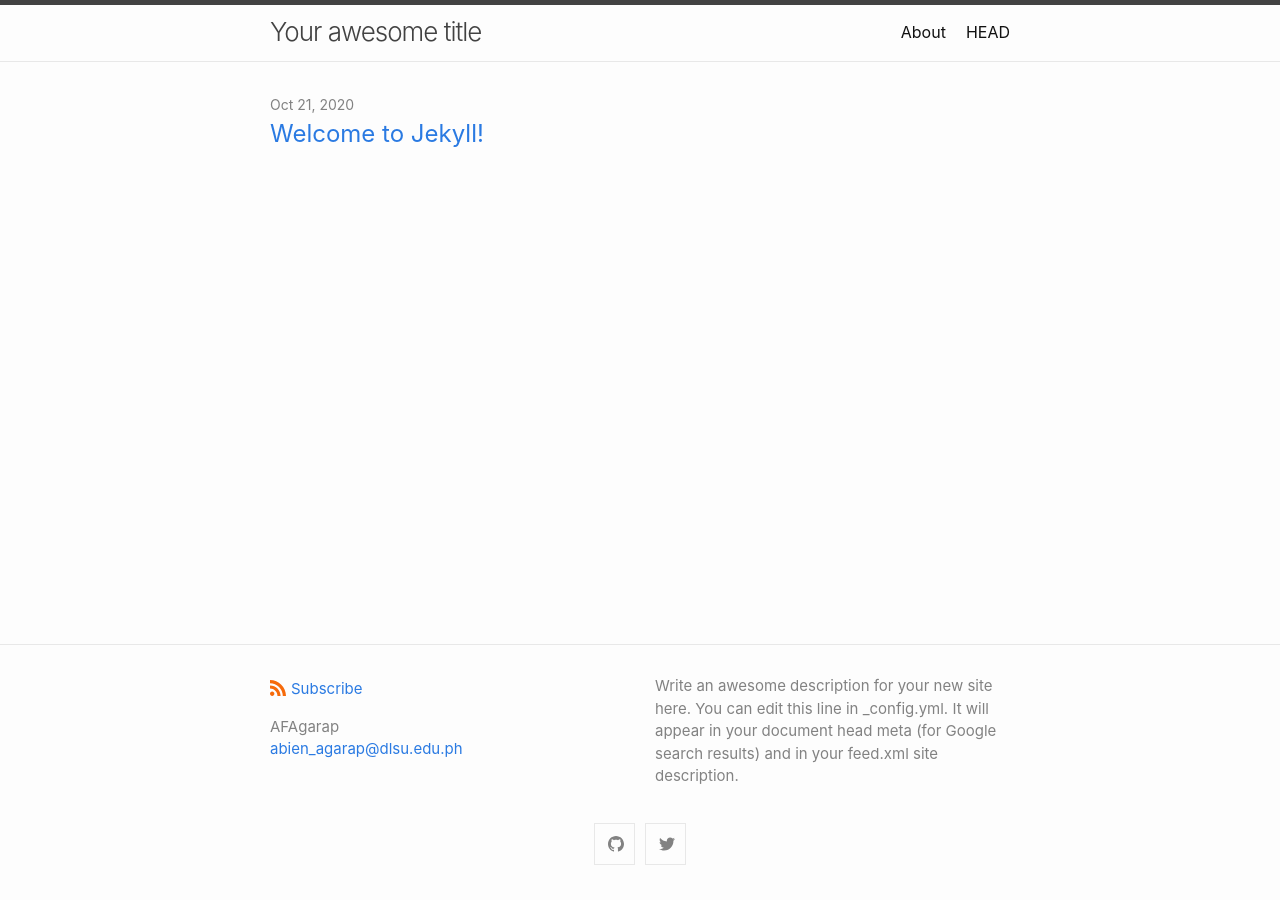
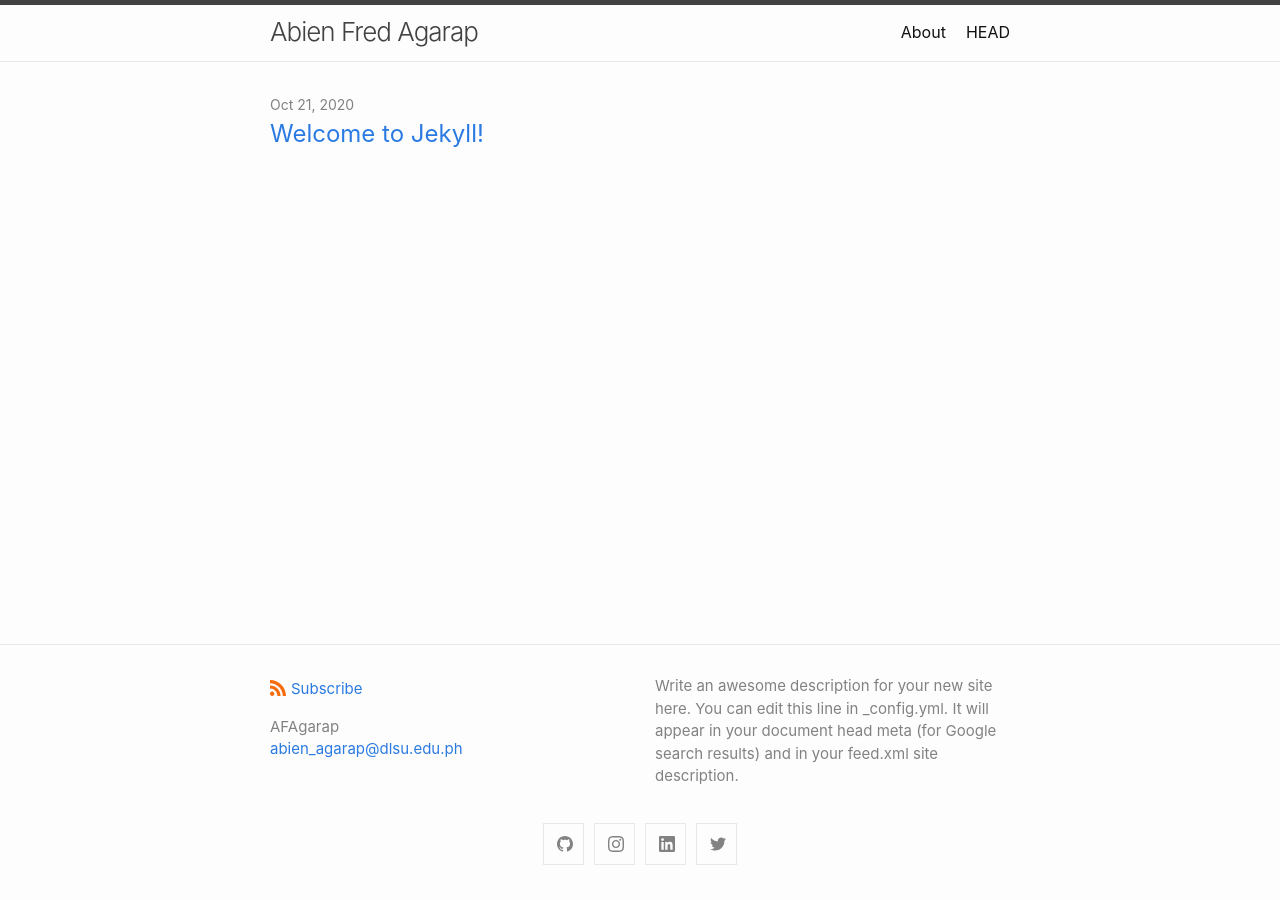
Before and after one commit to AFAgarap/AFAgarap.github.io, a Jekyll site: the page built from index.md, in a window 1280 px wide. Built offline with Jekyll 4.4.1, drawn with Linux system fonts in a browser that asks for light colours; some of the changed lines change nothing that is shown.

Commit message:
chore: add site metadata

```diff
--- a/_config.yml
+++ b/_config.yml
@@ -1,4 +1,4 @@
-title: Your awesome title
+title: Abien Fred Agarap
 author:
   name: AFAgarap
   email: abien_agarap@dlsu.edu.ph
@@ -16,14 +16,14 @@ minima:
 
   # generate social links in footer
   social_links:
-    twitter: jekyllrb
-    github:  jekyll
+    twitter: afagarap
+    github:  afagarap
     # devto: jekyll
     # dribbble: jekyll
     # facebook: jekyll
     # flickr:   jekyll
-    # instagram: jekyll
-    # linkedin: jekyll
+    instagram: afagarap
+    linkedin: abienfredagarap
     # pinterest: jekyll
     # youtube: jekyll
     # youtube_channel: UC8CXR0-3I70i1tfPg1PAE1g
```
